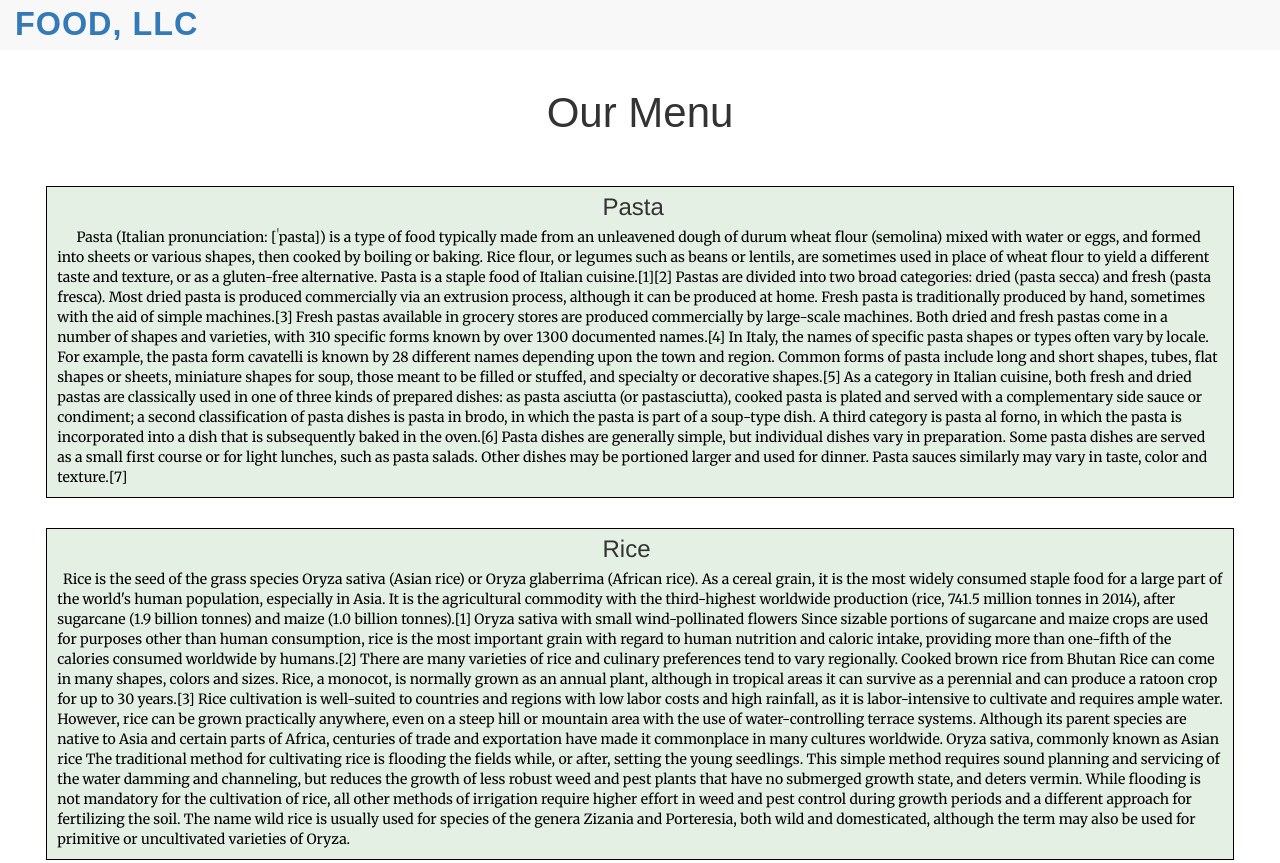
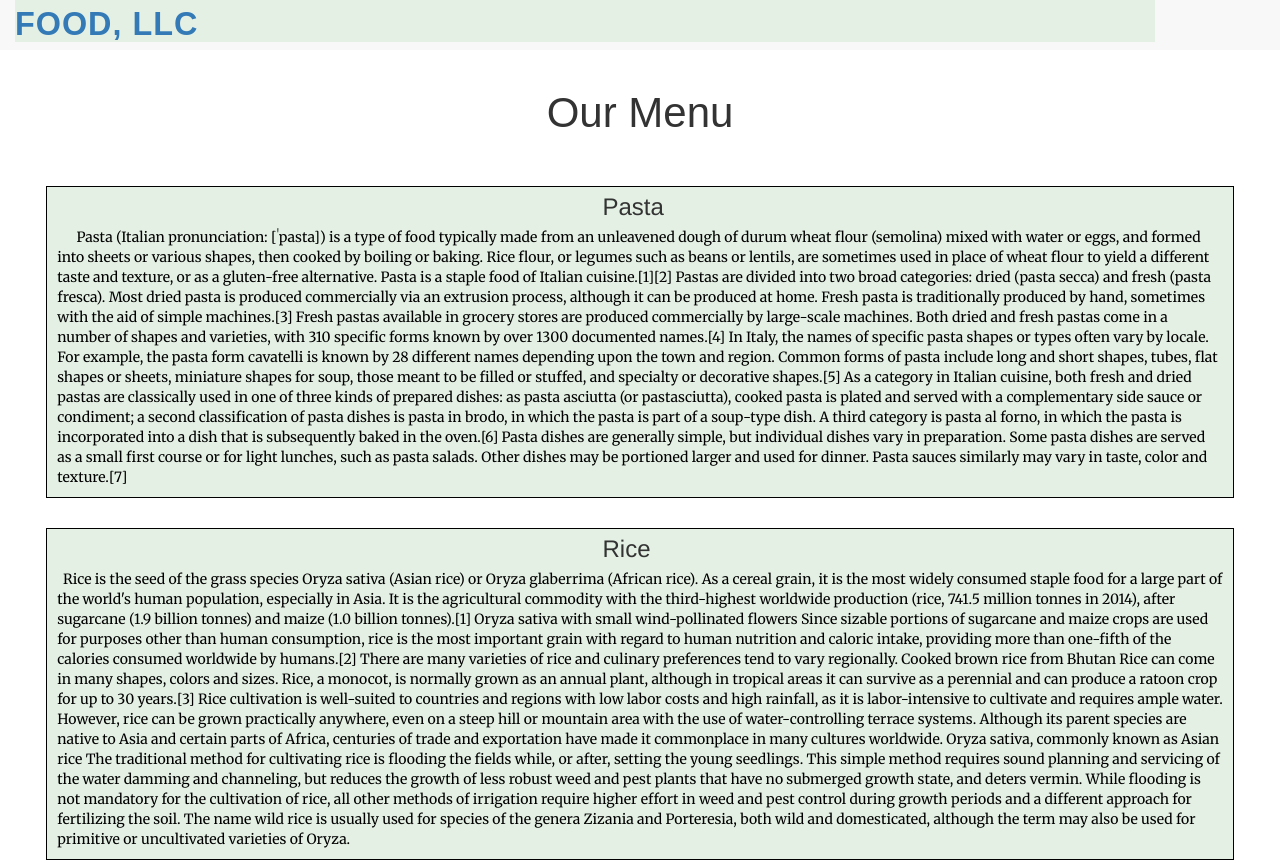
Before and after one commit to nileshgarg0023/project33, a plain HTML site: page index.html in a window 1280 px wide. Shown: the top 863 px of the page. Drawn offline with Linux system fonts and the light colour scheme; a web font is replaced by a local one.

Commit message:
first commit

```diff
--- a/css/styles.css
+++ b/css/styles.css
@@ -69,6 +69,7 @@ div.navbar-header h2{
 div#collapsable-nav{
 	text-align: center;
 	font-size: 1.5em;
+  background-color: #e4f0e4;
 }
 
 div#collapsable-nav li{
@@ -82,7 +83,7 @@ div#collapsable-nav li{
   width: 100%;
 }*/
 div#container{
- /* background-color: #00FFFF;*/
+ /** background-color: #00FFFF;**/
   position: relative;
   top: 20px;
 }
```
